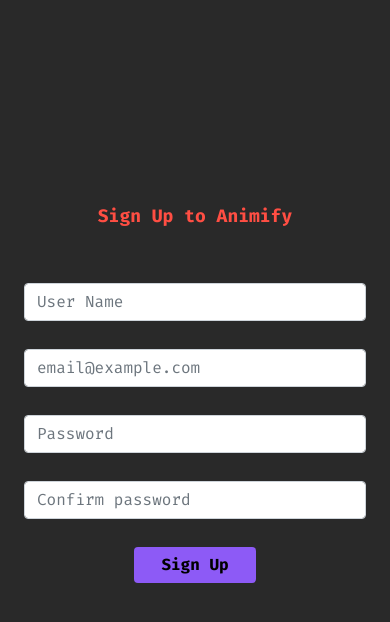
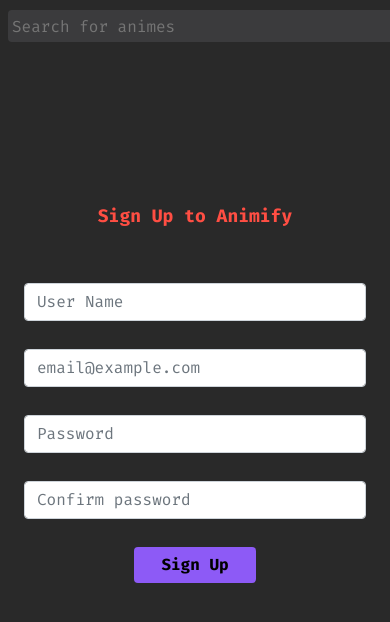
Before and after one commit to tarek99samy/Animify-Frontend, a React (Create React App) app: page /signup in a window 390 px wide. Shown: the top 622 px of the page. Built offline with nearby package versions, Linux system fonts and the light colour scheme; the HTML template or start-up script is replaced by a standard one.

Commit message:
Add responsive navbar with search input

```diff
--- a/src/App.js
+++ b/src/App.js
@@ -6,6 +6,8 @@
 import SignUp from './pages/signup/signup';
 import NotFound from './pages/not_found/not_found';
 import './styles/reset.scss';
+import SideBar from './components/side_bar/side_bar';
+import NavBar from './components/nav_bar/nav_bar';
 
 export default function App() {
   return (
@@ -14,7 +16,8 @@
         <UserContextProvider>
           <Route exact path='/login' component={Login} />
           <Route exact path='/signup' component={SignUp} />
-
+          <SideBar />
+          <NavBar />
           {/* <Route exact path='/notfound' component={NotFound} />
           <Redirect to='/notfound' /> */}
         </UserContextProvider>
--- /dev/null
+++ b/src/components/nav_bar/nav_bar.js
@@ -0,0 +1,13 @@
+import React from 'react';
+import './nav_bar.scss';
+
+function NavBar() {
+  return (
+    <div>
+      <nav className='navbar'>
+        <input type='search' className='navbar__search' placeholder='Search for animes' />
+      </nav>
+    </div>
+  );
+}
+export default NavBar;
--- /dev/null
+++ b/src/components/nav_bar/nav_bar.scss
@@ -0,0 +1,41 @@
+@use '../../styles/variables' as vars;
+@use '../../styles/mixins' as mix;
+
+.navbar {
+  @include mix.area(flex, fixed, 100%, vars.$spacing-micro-x, 0, vars.$width-small, vars.$color-gray);
+  margin: 0 vars.$width-small;
+
+  &__search {
+    @include mix.borderedArea(0, vars.$color-gray-light, vars.$spacing-xxx-atomic);
+    @include mix.area(
+      flex,
+      fixed,
+      vars.$width-large,
+      vars.$spacing-atomic-increased,
+      vars.$spacing-xxx-atomic,
+      0,
+      vars.$color-gray-light
+    );
+    margin: 0 vars.$spacing-xx-atomic;
+    color: vars.$color-silver;
+
+    &::-webkit-search-cancel-button {
+      -webkit-appearance: none;
+    }
+    &:focus {
+      outline: none;
+    }
+  }
+}
+
+@media screen and (max-width: 1000px) {
+  .navbar {
+    margin: 0 vars.$spacing-x-small;
+  }
+}
+
+@media screen and (max-width: 700px) {
+  .navbar {
+    margin: 0;
+  }
+}
```
